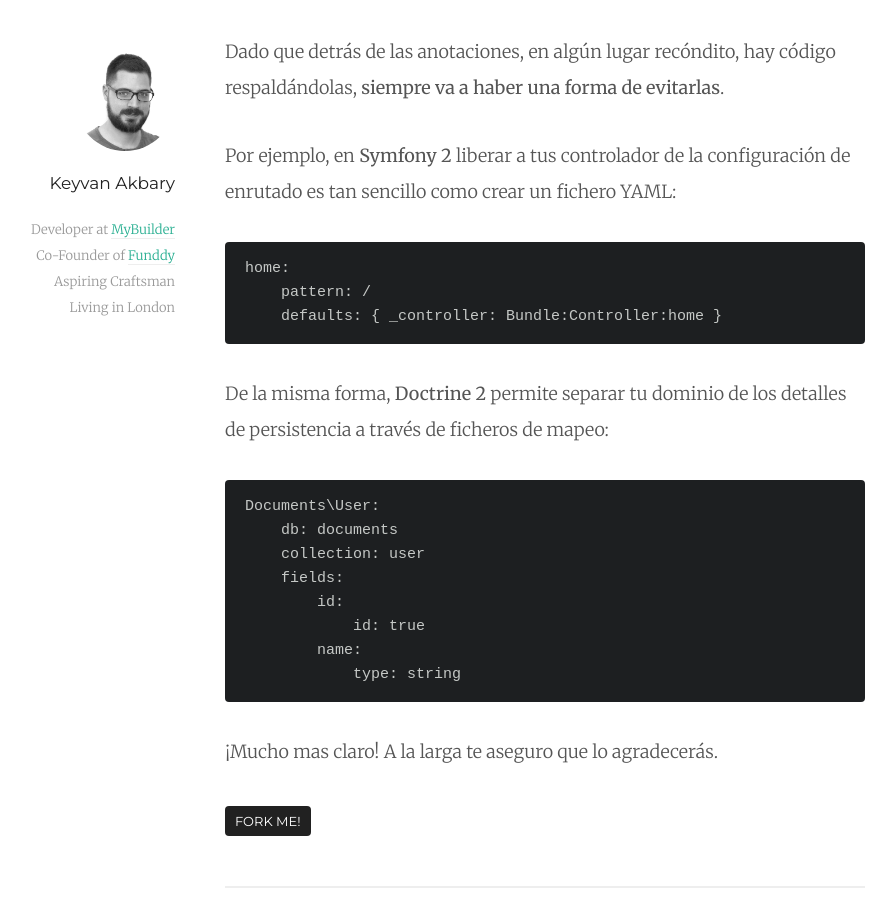
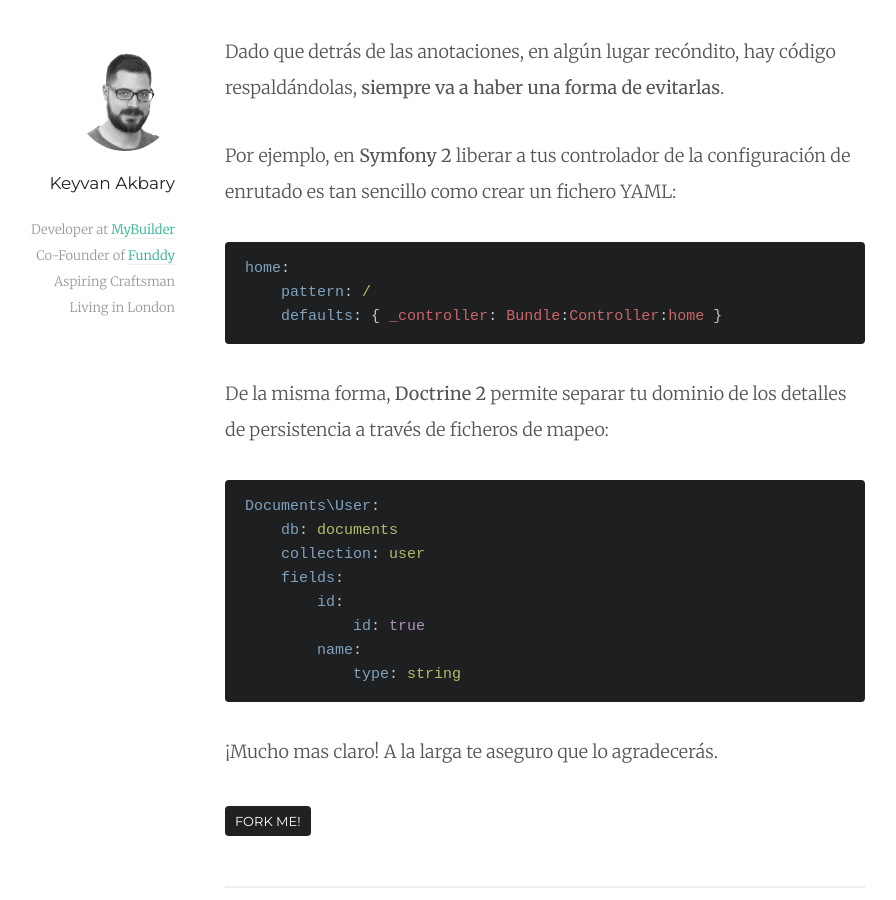
Before and after one commit to keyvanakbary/keyvanakbary.com, a Jekyll site: the page built from _posts/2013-08-25-no-uses-anotaciones.md, in a window 1280 px wide and 900 px high, scrolled down 1989 px. Shown: the whole window, without its empty margins (95-991 px from the left). Built offline with Jekyll 4.4.1, drawn with Linux system fonts in a browser that asks for light colours; nearby versions of some CDN libraries; Markdown is read by kramdown in place of the engine named in the settings; comment, search, counter and statistics services are not loaded.

Commit message:
Add yaml syntax highlighting

```diff
--- a/_posts/2013-08-25-no-uses-anotaciones.md
+++ b/_posts/2013-08-25-no-uses-anotaciones.md
@@ -46,19 +46,23 @@ Dado que detrás de las anotaciones, en algún lugar recóndito, hay código res
 
 Por ejemplo, en **Symfony 2** liberar a tus controlador de la configuración de enrutado es tan sencillo como crear un fichero YAML:
 
-    home:
-        pattern: /
-        defaults: { _controller: Bundle:Controller:home }
+{% highlight yaml %}
+home:
+    pattern: /
+    defaults: { _controller: Bundle:Controller:home }
+{% endhighlight %}
 
 De la misma forma, **Doctrine 2** permite separar tu dominio de los detalles de persistencia a través de ficheros de mapeo:
 
-    Documents\User:
-        db: documents
-        collection: user
-        fields:
-            id:
-                id: true
-            name:
-                type: string
+{% highlight yaml %}
+Documents\User:
+    db: documents
+    collection: user
+    fields:
+        id:
+            id: true
+        name:
+            type: string
+{% endhighlight %}
 
 ¡Mucho mas claro! A la larga te aseguro que lo agradecerás.
```
